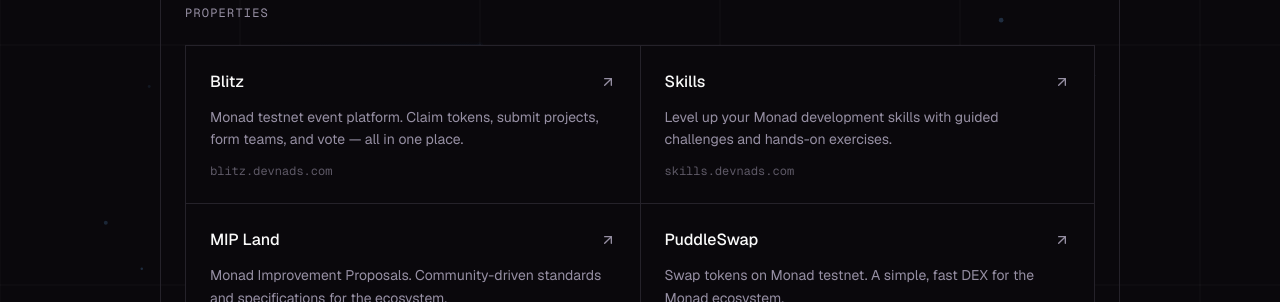
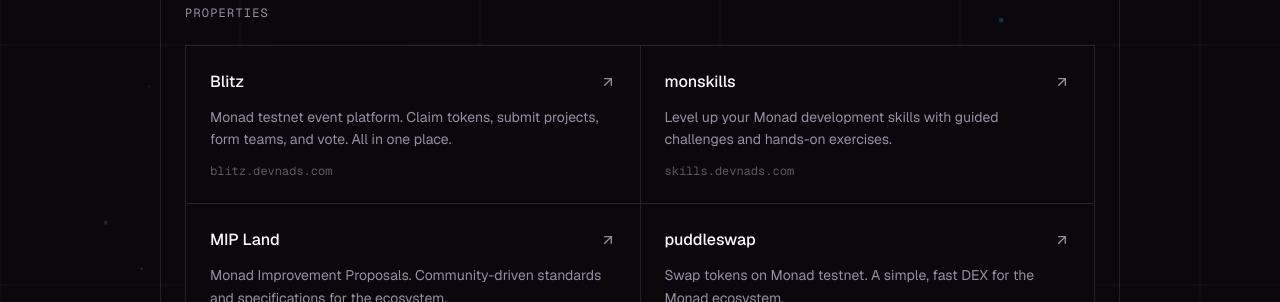
Before and after one commit to portdeveloper/devnads-com, a Next.js app: page / in a window 1280 px wide. Shown: the part 435-737 px from the top of the page. Built offline with nearby package versions, Linux system fonts and the light colour scheme.

Commit message:
Fix naming: monskills, puddleswap; remove em dashes

```diff
--- a/src/app/page.tsx
+++ b/src/app/page.tsx
@@ -8,10 +8,10 @@
     name: "Blitz",
     url: "https://blitz.devnads.com",
     description:
-      "Monad testnet event platform. Claim tokens, submit projects, form teams, and vote — all in one place.",
+      "Monad testnet event platform. Claim tokens, submit projects, form teams, and vote. All in one place.",
   },
   {
-    name: "Skills",
+    name: "monskills",
     url: "https://skills.devnads.com",
     description:
       "Level up your Monad development skills with guided challenges and hands-on exercises.",
@@ -23,7 +23,7 @@
       "Monad Improvement Proposals. Community-driven standards and specifications for the ecosystem.",
   },
   {
-    name: "PuddleSwap",
+    name: "puddleswap",
     url: "https://app.puddleswap.org",
     description:
       "Swap tokens on Monad testnet. A simple, fast DEX for the Monad ecosystem.",
```
